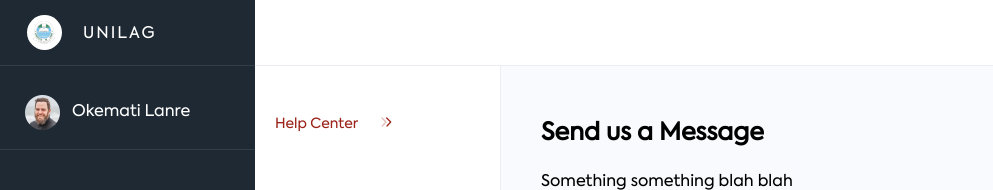
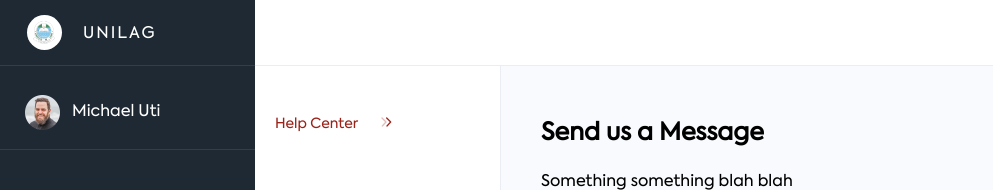
Before and after one commit to KuzmanTheDev/lets-talk, a React (Create React App) app: page /help in a window 1280 px wide. Shown: the top 190 px of the page, without its empty margins (0-993 px from the left). Built offline with nearby package versions, Linux system fonts and the light colour scheme; what secure-ls would draw is missing.

Commit message:
change name of user

```diff
--- a/src/components/AuthorisedLayout/AuthLayout.js
+++ b/src/components/AuthorisedLayout/AuthLayout.js
@@ -22,7 +22,7 @@ export default function Layout({
 
         <div className="user-avatar-block">
           <img src={avatar} alt="Avatar" />
-          <p>Okemati Lanre</p>
+          <p>Michael Uti</p>
         </div>
 
         <div className="nav-block">
```
